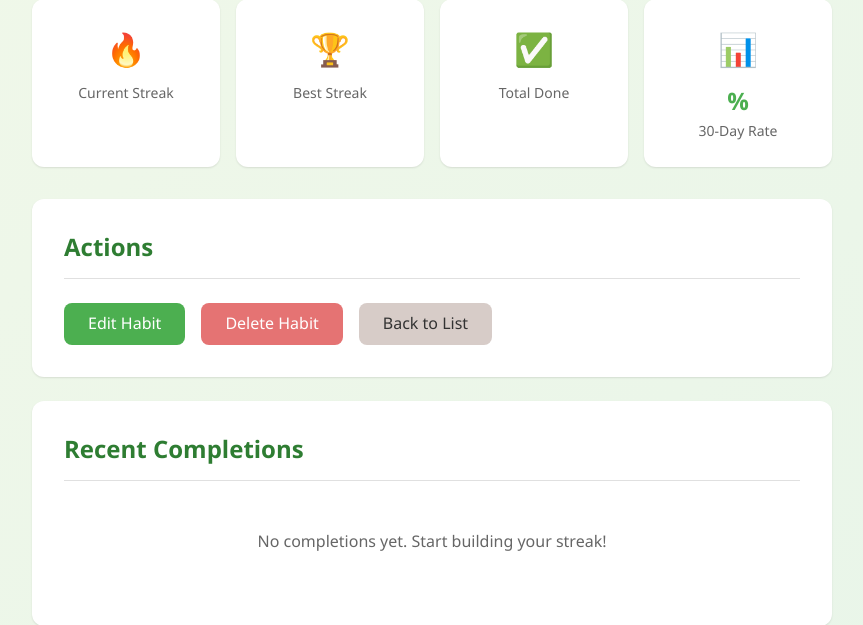
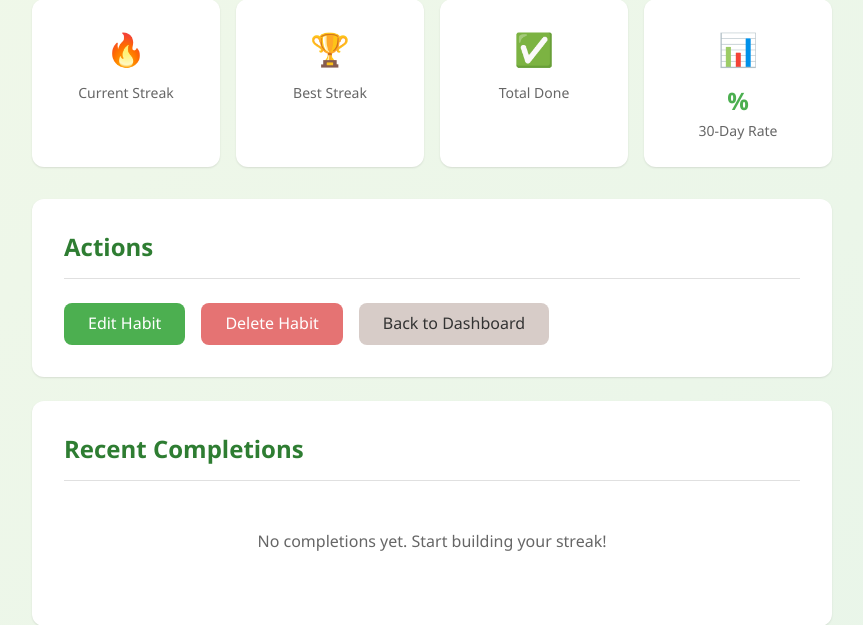
Before and after one commit to sushmi4/Habit-Garden, a Django app: template apps/habits/templates/habits/habit_detail.html in a window 1280 px wide. Shown: the part 262-887 px from the top of the page, without its empty margins (208-1071 px from the left). Run offline with Django 5.2, Linux system fonts and the light colour scheme; the template is opened without the code that fills it, so the values that code supplies are empty.

Commit message:
fixed: navigate back to dashboard from habit detail page

```diff
--- a/apps/habits/templates/habits/habit_detail.html
+++ b/apps/habits/templates/habits/habit_detail.html
@@ -162,8 +162,8 @@
             <a href="{% url 'habit_delete' pk=habit.pk %}" class="btn btn-danger">
                 Delete Habit
             </a>
-            <a href="{% url 'habit_list' %}" class="btn btn-secondary">
-                Back to List
+            <a href="{% url 'dashboard' %}" class="btn btn-secondary">
+                Back to Dashboard
             </a>
         </div>
     </div>
```
